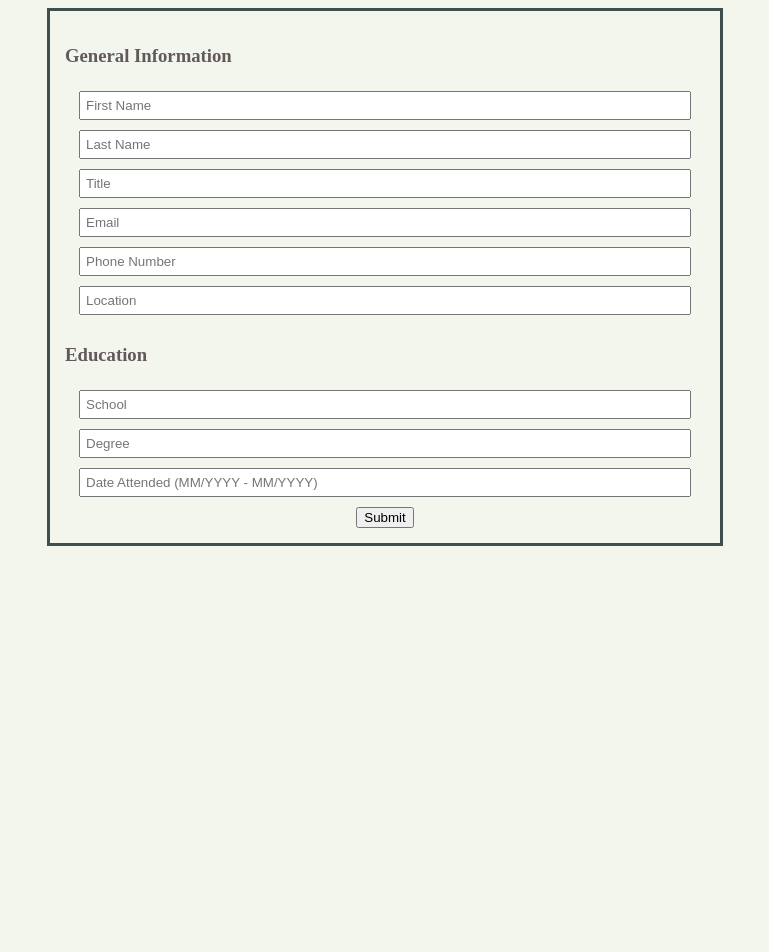
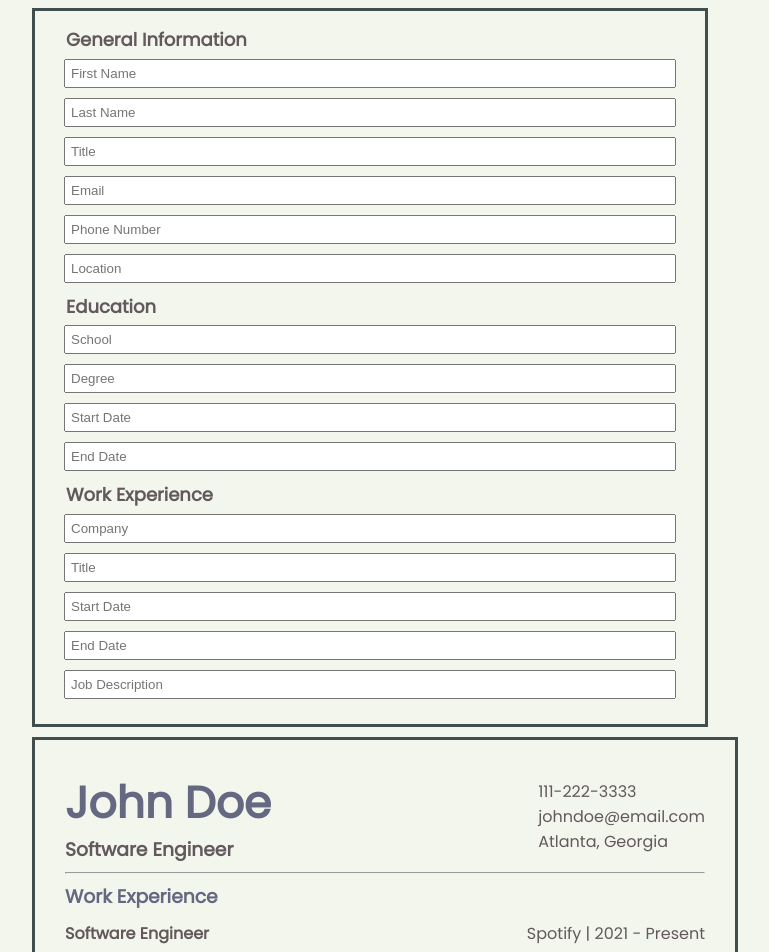
Before and after one commit to chrisrbentley/cv-app, a React (Create React App) app: page / in a window 1280 px wide. Shown: the top 952 px of the page, without its empty margins (255-1024 px from the left). Before the commit the page ends 800 px from the top, so only its background shows below. Built offline with nearby package versions, Linux system fonts and the light colour scheme.

Commit message:
Added and styled general & work components in resume

```diff
--- a/src/App.js
+++ b/src/App.js
@@ -1,5 +1,6 @@
 import React, { Component } from 'react';
 import Form from './components/Form';
+import Resume from './components/Resume';
 import './styles/form.css';
 
 class App extends Component {
@@ -10,10 +11,17 @@ class App extends Component {
     this.onFormSubmit = this.onFormSubmit.bind(this);
 
     this.state = {
-      firstName: '',
-      lastName: '',
-      email: '',
-      phoneNumber: '',
+      firstName: 'John',
+      lastName: 'Doe',
+      currentTitle: 'Software Engineer',
+      email: 'johndoe@email.com',
+      phoneNumber: '111-222-3333',
+      location: 'Atlanta, Georgia',
+      title: 'Software Engineer',
+      company: 'Spotify',
+      workStartDate: '2021',
+      workEndDate: 'Present',
+      jobDescription: 'Used react to build the front end of web apps.',
     };
   }
 
@@ -36,10 +44,25 @@ class App extends Component {
     // conditional render > form submitted? show resume
 
     return (
-      <div id='wrapper'>
-        <Form
-          handleChange={this.handleChange}
-          onFormSubmit={this.onFormSubmit}
+      <div>
+        <div id='wrapper'>
+          <Form
+            handleChange={this.handleChange}
+            onFormSubmit={this.onFormSubmit}
+          />
+        </div>
+        <Resume
+          firstName={this.state.firstName}
+          lastName={this.state.lastName}
+          currentTitle={this.state.currentTitle}
+          phoneNumber={this.state.phoneNumber}
+          email={this.state.email}
+          location={this.state.location}
+          title={this.state.title}
+          company={this.state.company}
+          workStartDate={this.state.workStartDate}
+          workEndDate={this.state.workEndDate}
+          jobDescription={this.state.jobDescription}
         />
       </div>
     );
--- a/src/components/Education.js
+++ b/src/components/Education.js
@@ -11,7 +11,7 @@ class Education extends Component {
 
     return (
       <fieldset className='education'>
-        {/* <legend>Education</legend> */}
+        <legend>Education</legend>
         <input
           type='text'
           name='school'
@@ -28,9 +28,16 @@ class Education extends Component {
         />
         <input
           type='text'
-          name='dateAttended'
-          className='date input'
-          placeholder='Date Attended (MM/YYYY - MM/YYYY)'
+          name='schoolStartDate'
+          className='school-start-date input'
+          placeholder='Start Date'
+          onChange={handleChange}
+        />
+        <input
+          type='text'
+          name='schoolEndDate'
+          className='school-end-date input'
+          placeholder='End Date'
           onChange={handleChange}
         />
       </fieldset>
--- a/src/components/Form.js
+++ b/src/components/Form.js
@@ -1,6 +1,7 @@
 import React, { Component } from 'react';
 import General from './General';
 import Education from './Education';
+import Work from './Work';
 import '../styles/form.css';
 
 class Form extends Component {
@@ -14,11 +15,9 @@ class Form extends Component {
 
     return (
       <form action='' onSubmit={onFormSubmit} id='form'>
-        <h3>General Information</h3>
         <General handleChange={handleChange} />
-        <h3>Education</h3>
         <Education handleChange={handleChange} />
-        <button type='submit'>Submit</button>
+        <Work handleChange={handleChange} />
       </form>
     );
   }
--- a/src/components/General.js
+++ b/src/components/General.js
@@ -11,6 +11,7 @@ class General extends Component {
 
     return (
       <fieldset id='general-info'>
+        <legend>General Information</legend>
         <input
           type='text'
           name='firstName'
--- a/src/components/Resume.js
+++ b/src/components/Resume.js
@@ -1,4 +1,5 @@
 import React, { Component } from 'react';
+import '../styles/resume.css';
 
 class Resume extends Component {
   constructor(props) {
@@ -6,7 +7,51 @@ class Resume extends Component {
   }
 
   render() {
-    return <div></div>;
+    const {
+      firstName,
+      lastName,
+      currentTitle,
+      phoneNumber,
+      email,
+      location,
+      title,
+      company,
+      workStartDate,
+      workEndDate,
+      jobDescription,
+    } = this.props;
+
+    return (
+      <div id='resume'>
+        <div id='resume-top'>
+          <div id='name-title'>
+            <h1 id='name'>
+              {firstName} {lastName}
+            </h1>
+            <h3>{currentTitle}</h3>
+          </div>
+          <div id='contact-info'>
+            <p>{phoneNumber}</p>
+            <p>{email}</p>
+            <p>{location}</p>
+          </div>
+        </div>
+        <hr />
+        <div id='experience-list'>
+          <h3 className='subheader'>Work Experience</h3>
+          <div className='experience'>
+            <div className='exp-heading'>
+              <h5 className='job-title'>{title}</h5>
+              <div className='exp-details'>
+                <span className='company'>{company}</span> | {workStartDate} -{' '}
+                {workEndDate}
+              </div>
+            </div>
+            <div className='job-description'>{jobDescription}</div>
+          </div>
+        </div>
+      </div>
+    );
   }
 }
 
--- a/src/components/Work.js
+++ b/src/components/Work.js
@@ -11,6 +11,7 @@ class Work extends Component {
 
     return (
       <fieldset className='work-experience'>
+        <legend>Work Experience</legend>
         <input
           type='text'
           name='company'
@@ -25,18 +26,27 @@ class Work extends Component {
           placeholder='Title'
           onChange={handleChange}
         />
+
         <input
           type='text'
           name='workStartDate'
-          className='work-start-date'
+          className='workStartDate'
           placeholder='Start Date'
+          onChange={handleChange}
+        />
+
+        <input
+          type='text'
+          name='workEndDate'
+          className='workEndDate'
+          placeholder='End Date'
           onChange={handleChange}
         />
         <input
           type='text'
-          name='workEndDate'
-          className='work-end-date'
-          placeholder='End Date'
+          name='jobDescription'
+          className='job-description'
+          placeholder='Job Description'
           onChange={handleChange}
         />
       </fieldset>
--- a/src/styles/form.css
+++ b/src/styles/form.css
@@ -1,56 +1,18 @@
-/* body {
-  display: flex;
-  justify-content: center;
-  align-items: center;
-}
-
-#wrapper {
-  display: flex;
-  padding: 20px;
-  border: 3px solid black;
-  border-radius: 5px;
-  justify-content: center;
-  margin-bottom: 30px;
-}
-
-#form {
-  background-color: green;
-}
-
-#form > h3 {
-  color: blue;
-}
-
-fieldset {
-  border: none;
-}
-
-fieldset {
-  display: flex;
-  flex-flow: column nowrap;
-  gap: 10px;
-  align-items: center;
-}
-
-input {
-  border-radius: 5px;
-  border: solid 1px black;
-  height: 20px;
-  width: 50vw;
-}
- */
+@import url('https://fonts.googleapis.com/css2?family=Poppins&display=swap');
 
 body {
   display: flex;
   justify-content: center;
   background-color: #f2f6ed;
   color: #63595c;
+  font-family: 'Poppins', sans-serif;
 }
 
 #wrapper {
   border: 3px solid #404e4d;
   padding: 15px;
   width: 50vw;
+  margin-bottom: 10px;
 }
 
 form {
--- /dev/null
+++ b/src/styles/resume.css
@@ -0,0 +1,51 @@
+#resume {
+  border: 3px solid #404e4d;
+  padding: 30px;
+  width: 50vw;
+}
+
+#resume-top {
+  display: flex;
+  flex-flow: row wrap;
+  justify-content: space-between;
+  align-items: center;
+}
+
+#name-title > h1,
+.subheader {
+  color: #646881;
+}
+
+#name-title > h1,
+#name-title > h3 {
+  margin: 0;
+}
+
+#name-title > h1 {
+  font-size: 44px;
+  /* font-size: 3.5vw; */
+}
+
+.subheader {
+  margin: 0 0 10px 0;
+}
+
+p,
+h5 {
+  font-size: 16px;
+  margin: 0;
+}
+
+.experience {
+  display: flex;
+  flex-flow: column wrap;
+  gap: 5px;
+}
+
+.exp-heading {
+  display: flex;
+  flex-flow: row wrap;
+  justify-content: space-between;
+  align-items: center;
+  font-size: 16px;
+}
```
